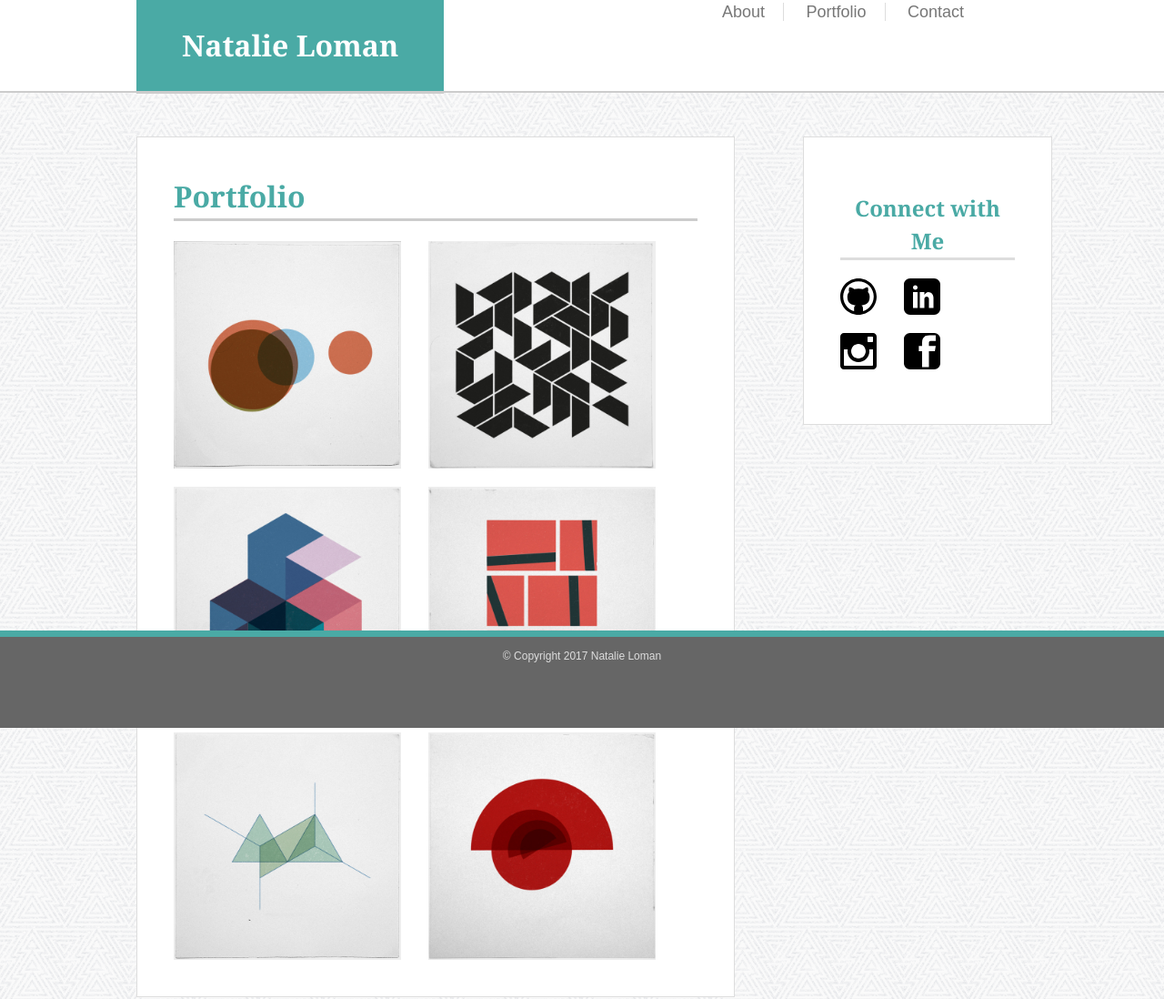
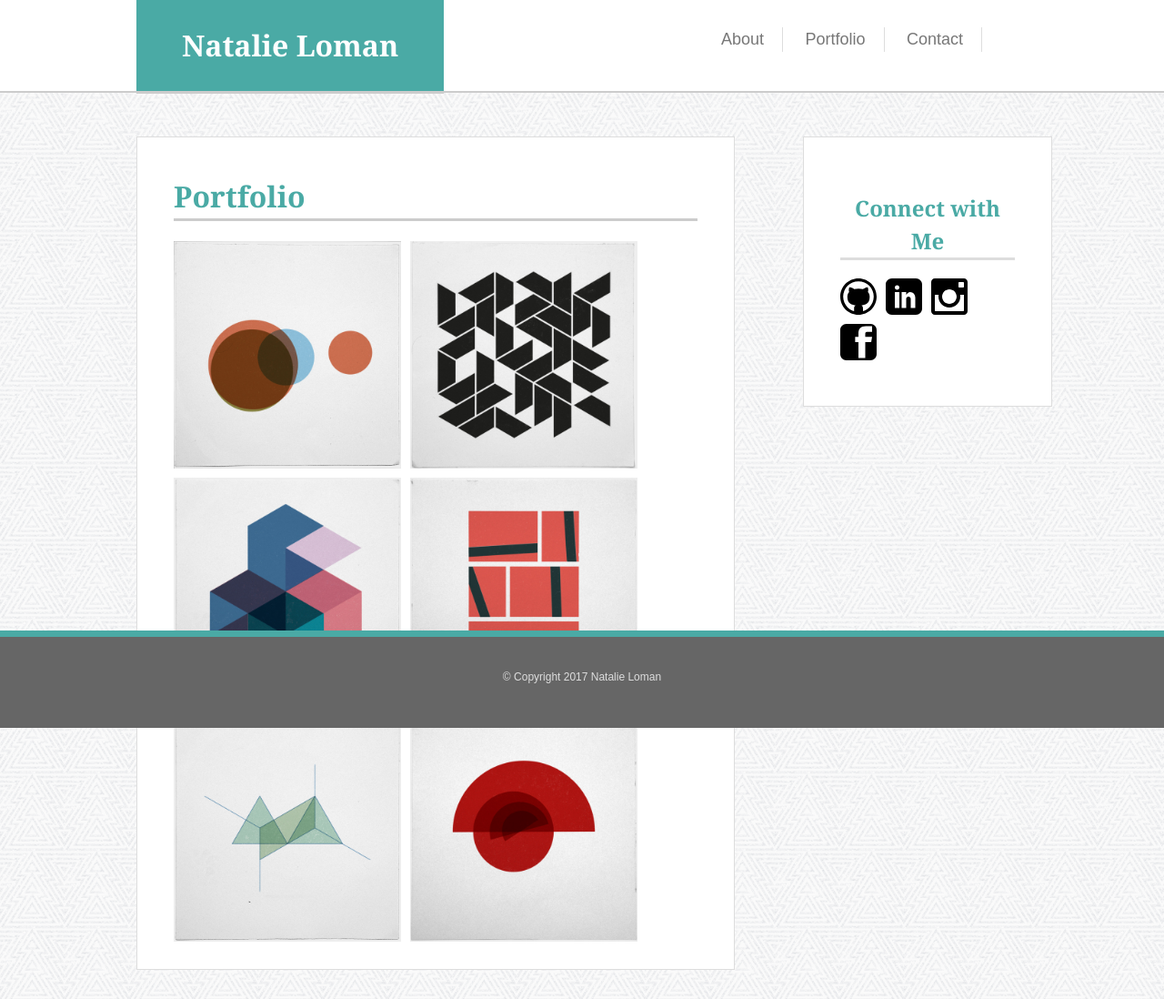
Before and after one commit to natplusultra/Basic-Portfolio, a plain HTML site: page portfolio.html in a window 1280 px wide. Shown: the top 1098 px of the page at 91% size. Drawn offline with Linux system fonts and the light colour scheme.

Commit message:
updated html and css

```diff
--- a/assets/css/style.css
+++ b/assets/css/style.css
@@ -0,0 +1,127 @@
+* {
+	font-family: 'Arial', 'Helvetica Neue', Helvetica, sans-serif;
+	color: #777777;
+	line-height: 1.5;
+}
+
+h1, h2, h3 {
+	font-family: 'Georgia', Times, 'Times New Roman', serif;
+}
+
+body {
+	margin: 0;
+	width: 100%;
+	background-image: url(../images/new_year_background.png);
+}
+
+.header {
+	position: fixed;
+	top: 0;
+	height: 100px;
+	width: 100%;
+	background-color: #ffffff;
+	border-bottom-style: solid;
+	border-bottom-color: #cccccc;
+	border-bottom-width: 2px;
+}
+
+#natalie {
+	background-color: #4aaaa5;
+	display: inline-block;
+	height: 100px;
+	color: white;
+	margin: 0;
+	padding: 0px 50px;
+	position: relative;
+	top: 0;
+	left: 150px;
+	vertical-align: middle;
+	display: table-cell;
+}
+
+a {
+	text-decoration: none;
+}
+
+.nav {
+	position: absolute;
+	top: 0;
+	right: 200px;
+	vertical-align: middle;
+	height: 100px;
+}
+
+.anchor {
+	display: inline-block;
+	font-size: 18px;
+	padding: 0px 20px;
+	border-right-style: solid;
+	border-right-color: #dddddd;
+	border-right-width: 1px;
+	margin-top: 30px;
+}
+
+.main {
+	clear: both;
+	display: inline-block;
+	background-color: #ffffff;
+	border-style: solid;
+	border-color: #dddddd;
+	border-width: 1px;
+	padding: 20px 40px;
+	float: left;
+	width: 45%;
+	left: 100px;
+	margin: 150px 75px 150px 150px;
+}
+
+h1 {
+	color: #4aaaa5;
+	border-bottom-style: solid;
+	border-bottom-color: #cccccc;
+	border-bottom-width: 3px;
+}
+
+h2 {
+	color: #4aaaa5;
+	border-bottom-style: solid;
+	border-bottom-color: #dddddd;
+	border-bottom-width: 3px;
+}
+
+.connect {
+	margin-top: 150px;
+	display: inline-block;
+	background-color: #ffffff;
+	border-style: solid;
+	border-color: #dddddd;
+	border-width: 1px;
+	padding: 40px;
+	width: 15%;
+	float: left;
+	right: 0px;
+	text-align: center;
+}
+
+.footer {
+	position: fixed;
+	bottom: 0;
+	height: 100px;
+	width: 100%;
+	background-color: #666666;
+	border-top-style: solid;
+	border-top-color: #4aaaa5;
+	border-top-width: 7px;
+	text-align: center;
+}
+
+.footer p {
+	color: #dddddd;
+	font-size: 12px;
+	margin-top: 35px;
+}
+
+img {
+	float: left;
+	margin: 0px 10px 10px 0px;
+}
--- a/portfolio.html
+++ b/portfolio.html
@@ -3,16 +3,17 @@
 <head>
 	<meta charset="UTF-8">
 	<title>Natalie Loman's Portfolio</title>
-	<link rel="stylesheet" type="text/css" href="style.css" />
+	<link rel="stylesheet" type="text/css" href="assets/css/style.css" />
 </head>
 
 <body>
+	<div style="background-image: url(./assets/images/new_year_background.png);">
 	<div class="header">
 		<h1 id="natalie">Natalie Loman</h1>
 			<section class="nav">
-				<a href="file:////Users/Natalie/Desktop/Basic-Portfolio/index.html"><span id="about">About</span></a>
-				<a href="file:////Users/Natalie/Desktop/Basic-Portfolio/portfolio.html"><span id="portfolio">Portfolio</span></a>
-				<a href="file:////Users/Natalie/Desktop/Basic-Portfolio/contact.html"><span id="contact">Contact</span></a>
+				<a class="anchor" href="index.html">About</a>
+				<a class="anchor" href="portfolio.html">Portfolio</a>
+				<a class="anchor" href="contact.html">Contact</a>
 			</section>
 	</div>
 
@@ -41,6 +42,6 @@
 	<div class="footer">
 		<p id="copyright">© Copyright 2017 Natalie Loman</p>
 	</div>
-
+	</div>
 </body>
 </html>
--- a/style.css
+++ /dev/null
@@ -1,136 +0,0 @@
-* {
-	font-family: 'Arial', 'Helvetica Neue', Helvetica, sans-serif;
-	color: #777777;
-	line-height: 1.5;
-}
-
-h1, h2, h3 {
-	font-family: 'Georgia', Times, 'Times New Roman', serif;
-}
-
-body {
-	margin: 0;
-	width: 100%;
-	background-image: url(assets/images/new_year_background.png);
-}
-
-.header {
-	position: fixed;
-	top: 0;
-	height: 100px;
-	width: 100%;
-	background-color: #ffffff;
-	border-bottom-style: solid;
-	border-bottom-color: #cccccc;
-	border-bottom-width: 2px;
-}
-
-#natalie {
-	background-color: #4aaaa5;
-	display: inline-block;
-	height: 100px;
-	color: white;
-	margin: 0;
-	padding: 0px 50px;
-	position: relative;
-	top: 0;
-	left: 150px;
-	vertical-align: middle;
-	display: table-cell;
-}
-
-a {
-	text-decoration: none;
-}
-
-.nav {
-	position: absolute;
-	top: 0;
-	right: 200px;
-	vertical-align: middle;
-}
-
-#about {
-	font-size: 18px;
-	padding: 0px 20px;
-	border-right-style: solid;
-	border-right-color: #dddddd;
-	border-right-width: 1px;
-}
-
-#portfolio {
-	font-size: 18px;
-	padding: 0px 20px;
-	border-right-style: solid;
-	border-right-color: #dddddd;
-	border-right-width: 1px;
-}
-
-#contact {
-	font-size: 18px;
-	padding: 20px;
-}
-
-.main {
-	clear: both;
-	display: inline-block;
-	background-color: #ffffff;
-	border-style: solid;
-	border-color: #dddddd;
-	border-width: 1px;
-	padding: 20px 40px;
-	float: left;
-	width: 45%;
-	left: 100px;
-	margin: 150px 75px 150px 150px;
-}
-
-h1 {
-	color: #4aaaa5;
-	border-bottom-style: solid;
-	border-bottom-color: #cccccc;
-	border-bottom-width: 3px;
-}
-
-h2 {
-	color: #4aaaa5;
-	border-bottom-style: solid;
-	border-bottom-color: #dddddd;
-	border-bottom-width: 3px;
-}
-
-.connect {
-	margin-top: 150px;
-	display: inline-block;
-	background-color: #ffffff;
-	border-style: solid;
-	border-color: #dddddd;
-	border-width: 1px;
-	padding: 40px;
-	width: 15%;
-	float: left;
-	right: 0px;
-	text-align: center;
-}
-
-.footer {
-	position: fixed;
-	bottom: 0;
-	height: 100px;
-	width: 100%;
-	background-color: #666666;
-	border-top-style: solid;
-	border-top-color: #4aaaa5;
-	border-top-width: 7px;
-	text-align: center;
-}
-
-#copyright {
-	color: #dddddd;
-	font-size: 12px;
-}
-
-img {
-	float: left;
-	margin: 0px 30px 20px 0px;
-}
```
Also changed, not shown: contact.html (+4 -4 lines), index.html (+4 -4 lines), 3 other files.
